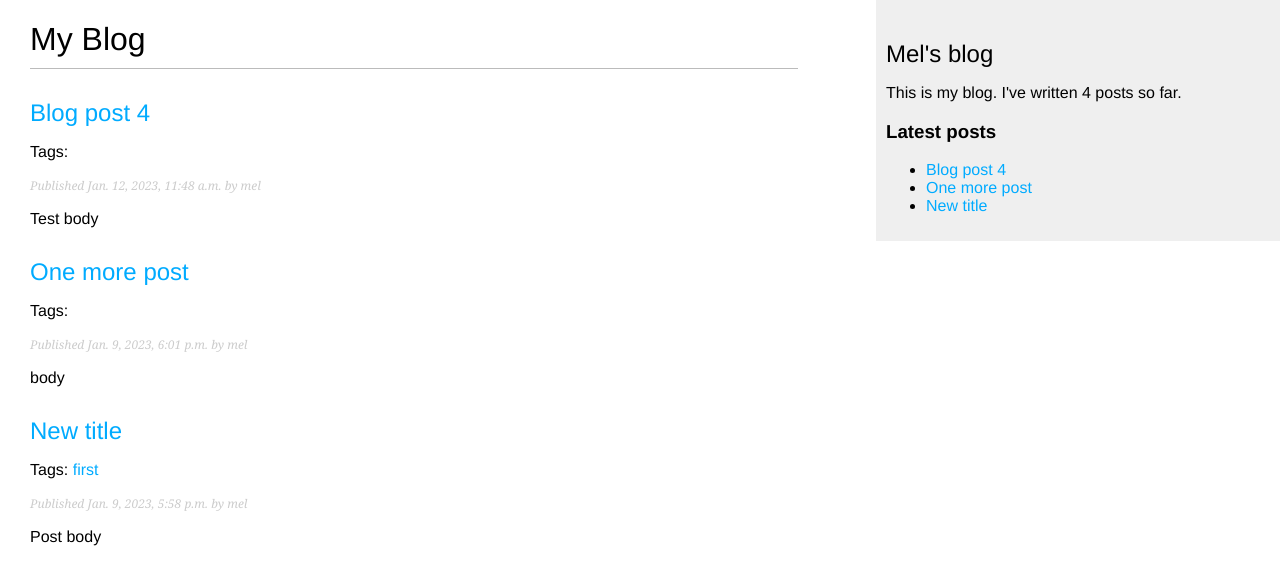
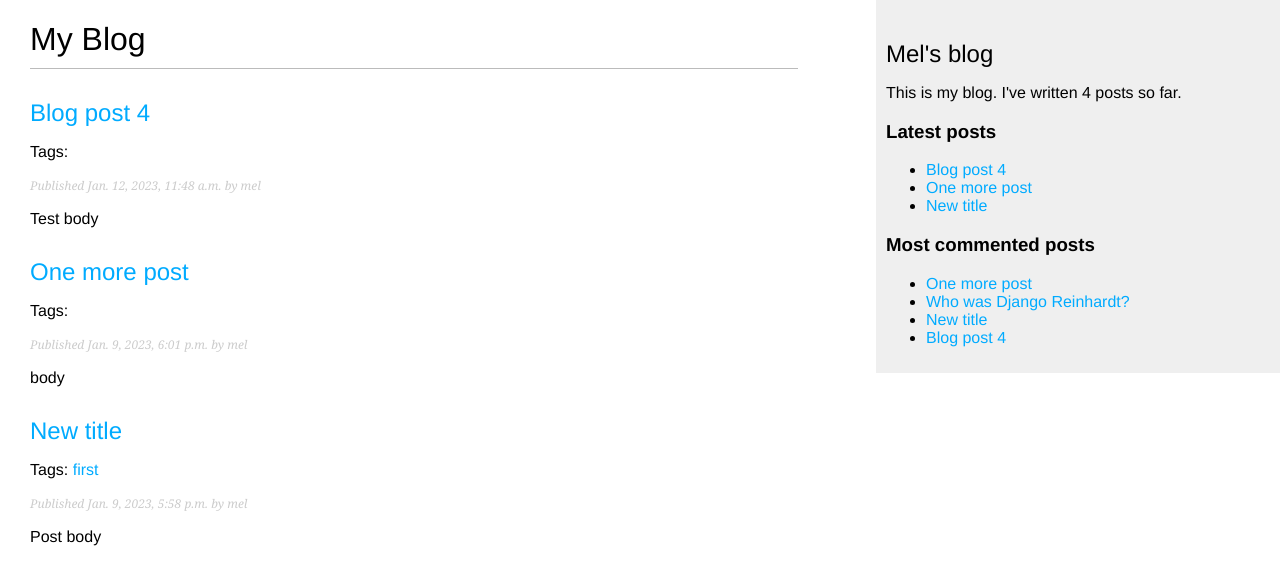
Before and after one commit to mel-kv/mel_blog, a Django app: page /blog/ in a window 1280 px wide. Shown: the top 587 px of the page. Run offline with Django 4.2, Linux system fonts and the light colour scheme; data comes from the database, SQL or seed files in the repository; parts of the project's set-up code (start-up, migrations or seed data) failed here and were passed over.

Commit message:
most_commented posts custom simple tag

```diff
--- a/mel_blog/blog/templates/base.html
+++ b/mel_blog/blog/templates/base.html
@@ -22,6 +22,15 @@
     </p>
     <h3>Latest posts</h3>
     {% show_latest_posts 3 %}
+    <h3>Most commented posts</h3>
+    {% get_most_commented_posts as most_commented_posts %}
+    <ul>
+        {% for post in most_commented_posts %}
+            <li>
+                <a href="{{ post.get_absolute_url }}">{{ post.title }}</a>
+            </li>
+        {% endfor %}
+    </ul>
 </div>
 
 </body>
--- a/mel_blog/blog/templatetags/blog_tags.py
+++ b/mel_blog/blog/templatetags/blog_tags.py
@@ -1,4 +1,6 @@
 from django import template
+from django.db.models import Count
+
 from ..models import Post
 
 register = template.Library()
@@ -13,3 +15,9 @@ def total_posts():
 def show_latest_posts(count=5):
     latest_posts = Post.published.order_by('-publish')[:count]
     return {'latest_posts': latest_posts}
+
+
+@register.simple_tag
+def get_most_commented_posts(count=5):
+    return Post.published.annotate(total_comments=Count('comments')). \
+               order_by('-total_comments')[:count]
```
Lines whose indentation alone changed are shown as unchanged.
